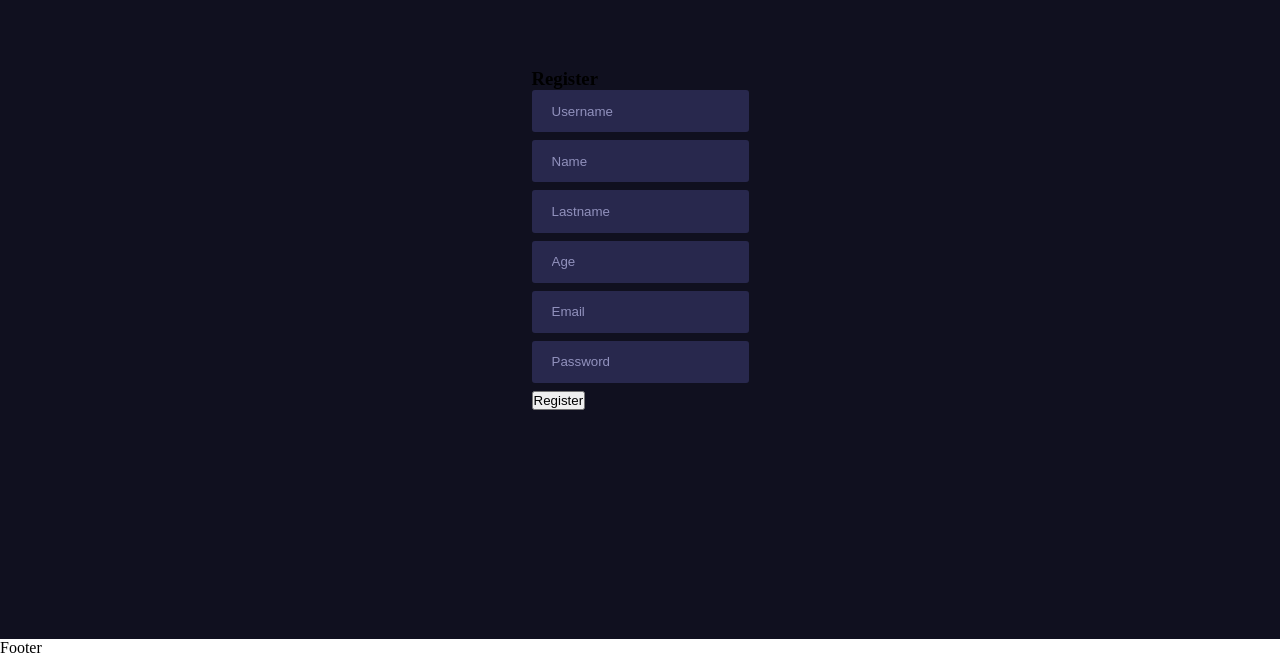
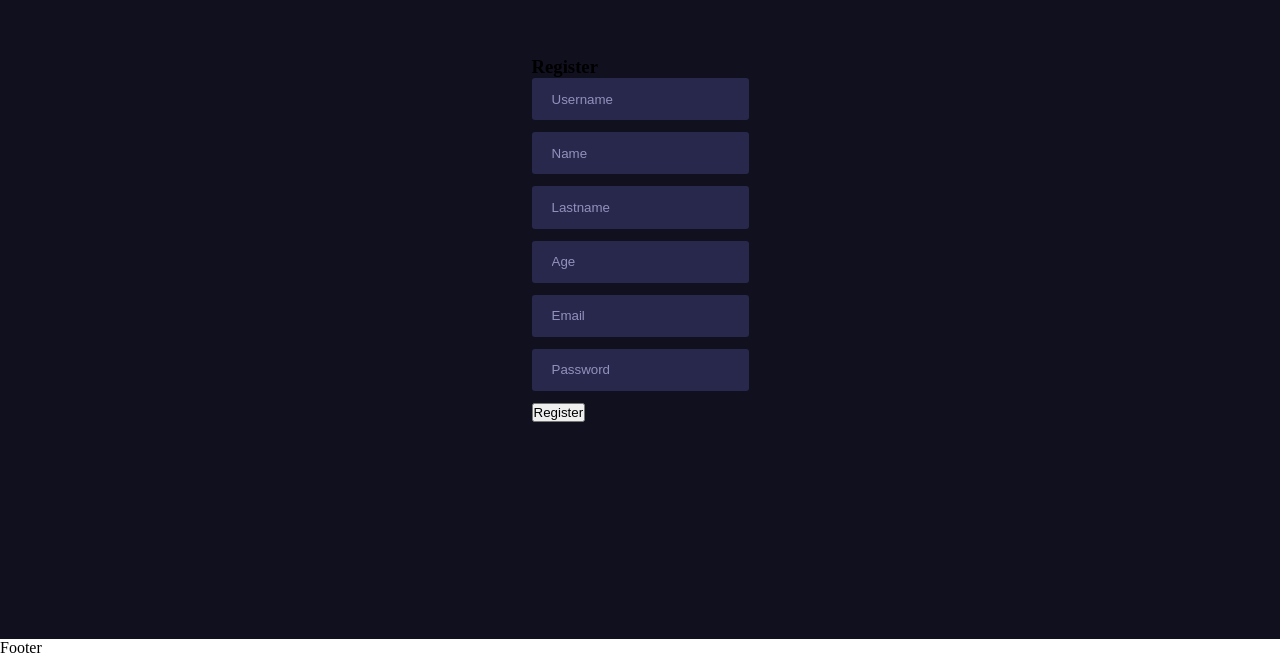
Before and after one commit to JefersonLC/next_img-app, a Next.js app: page /register in a window 1280 px wide. Shown: the part 161-818 px from the top of the page. Built offline with nearby package versions, Linux system fonts and the light colour scheme.

Commit message:
FormControl component style

```diff
--- a/src/styles/FormControl.css
+++ b/src/styles/FormControl.css
@@ -1,8 +1,9 @@
 .form-control {
-  margin-bottom: 0.5rem;
+  margin-bottom: 0.75rem;
 }
 
 .span-error {
-  color: #ce3232;
+  color: #ec3333;
   padding: 0.35rem;
+  font-size: 0.75rem;
 }
```
